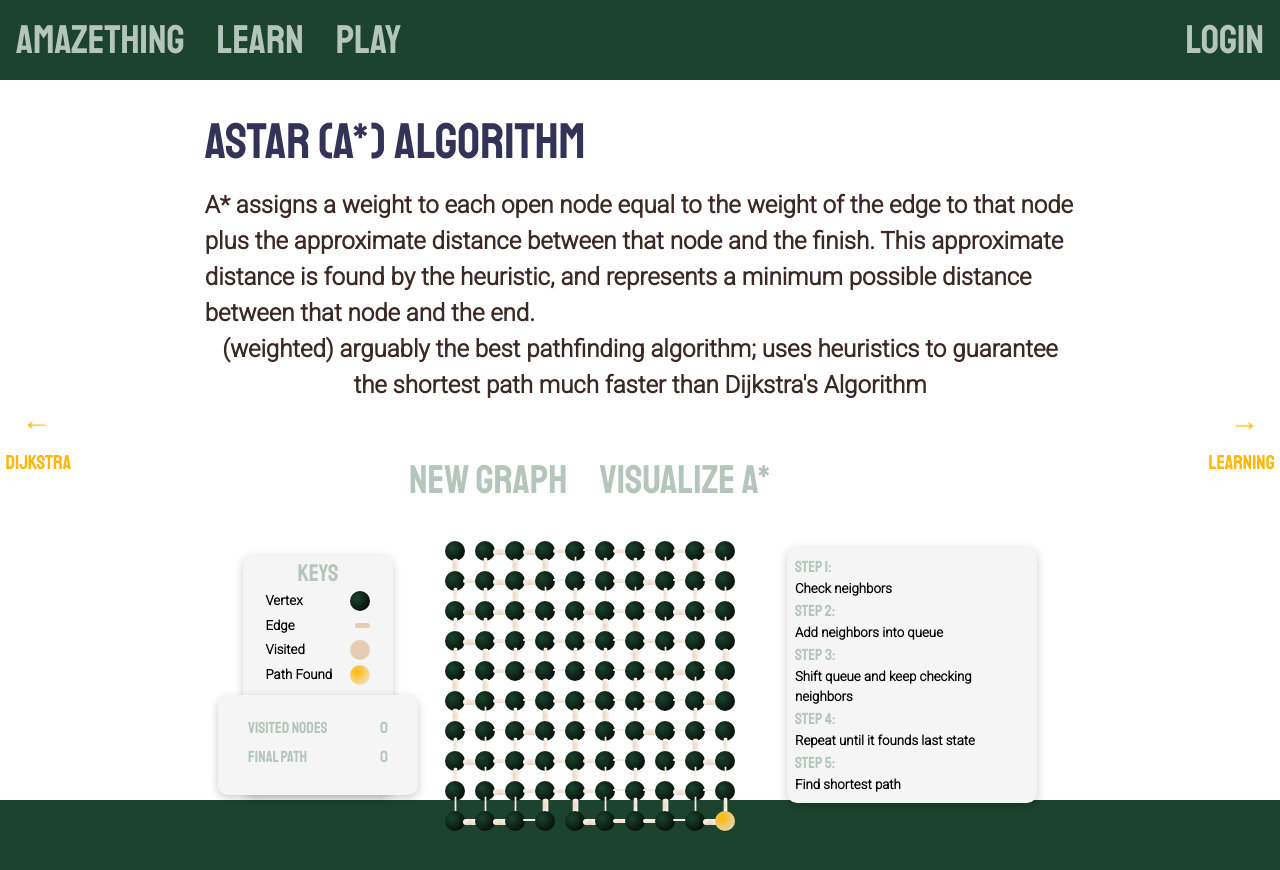
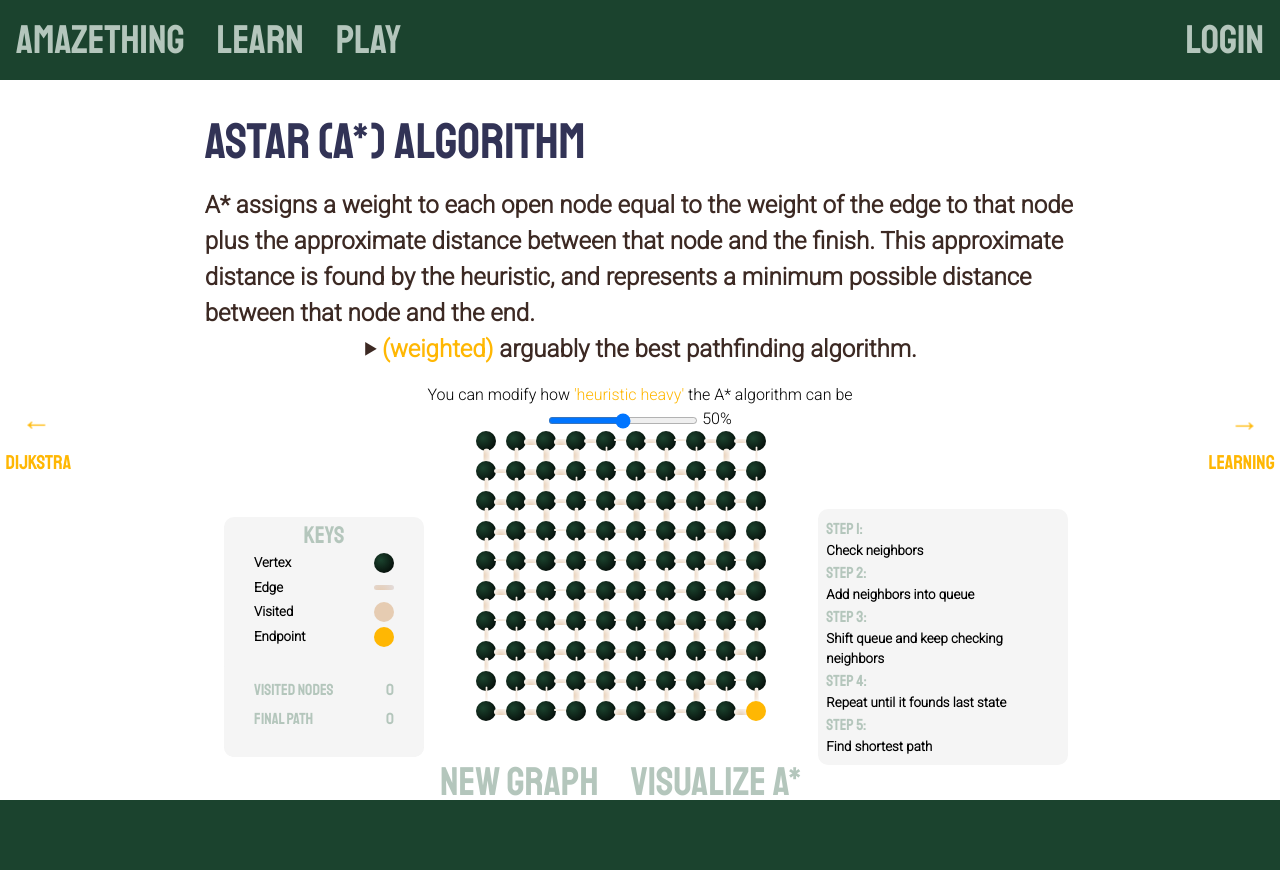
Before and after one commit to vadim-nest/aMAZEthing, a React (Vite) app in the folder Client/: page /learning/aStarLesson in a window 1280 px wide. Shown: the top 870 px of the page. After the commit the page ends 843 px from the top, so only its background shows below. Built offline with nearby package versions, Linux system fonts and the light colour scheme; no server answers.

Commit message:
style(add astar range input): range input

```diff
--- a/Client/src/components/pathfindingLessons/aStar.tsx
+++ b/Client/src/components/pathfindingLessons/aStar.tsx
@@ -14,6 +14,7 @@ function AStarLesson() {
   const [clicked, setClicked] = useState(false);
   const [width] = useState(10);
   const [end, setEnd] = useState<any>(width * width - 1);
+  const [heuristicValue,setHeuristic] = useState(50)
   let steps = [
     "Check neighbors",
     "Add neighbors into queue",
@@ -39,7 +40,7 @@ function AStarLesson() {
       end ? end : width * width,
       "aStar",
       width,
-      10
+      heuristicValue
     ); //TODO - ADD heuristic value as slider
     if (aStarVisualpaths) {
       setStats({
@@ -74,34 +75,33 @@ function AStarLesson() {
             end.
           </p>
           <p className="explanation-text centered-text">
-            (weighted) arguably the best pathfinding algorithm; uses heuristics
-            to guarantee the shortest path much faster than Dijkstra's Algorithm
+          ‣  <span className="yellow-learning">(weighted)</span> arguably the best pathfinding algorithm.
           </p>
         </div>
+        <div className="heuristicDiv">
+        {heuristicValue < 15 ? <p>A* acts as <span className="yellow-learning">Dijkstra</span>, just taking the weights into account</p>
+          :
+          heuristicValue > 95 ? <p>A* is totally <span className="yellow-learning">heuristic</span>, not taking care of the weights but distance to the Endpoint</p>
+          :
+          <p>You can modify how <span className="yellow-learning">'heuristic heavy'</span> the A* algorithm can be</p>
+          }
+        <label>
+        <input
+            type="range"
+            name="heuristic-range"
+            value={heuristicValue}
+            min="0"
+            max="100"
+            onChange={(e:any) => {
+              setHeuristic(e.target.value)
+            }}
+          />
+          {'     '}{heuristicValue}%
+          </label>
+          </div>
         <div className="visualization-wrapper">
           <MapKeys stats={stats}></MapKeys>
           <div className="lesson-wrapper">
-          <div className="buttons-pos">
-          <button
-            className={clicked ? "button disabled" : "button"}
-            disabled={clicked}
-            onClick={() => {
-              newGraph();
-            }}
-          >
-            NEW Graph
-          </button>
-          <button
-            className={clicked ? "button disabled" : "button"}
-            disabled={clicked}
-            onClick={() => {
-              // setClicked(true);
-              aStar();
-            }}
-          >
-            Visualize A*
-          </button>
-        </div>
 
           <div id="myCanvas">
             <div
@@ -124,6 +124,27 @@ function AStarLesson() {
                 ))}
                 </div>
             </div>
+            <div className="buttons-pos">
+          <button
+            className={clicked ? "button disabled" : "button"}
+            disabled={clicked}
+            onClick={() => {
+              newGraph();
+            }}
+          >
+            NEW Graph
+          </button>
+          <button
+            className={clicked ? "button disabled" : "button"}
+            disabled={clicked}
+            onClick={() => {
+              // setClicked(true);
+              aStar();
+            }}
+          >
+            Visualize A*
+          </button>
+        </div>
           </div>
           <StepsPath steps={steps}></StepsPath>
         </div>
--- a/Client/src/components/pathfindingLessons/bfsLesson.tsx
+++ b/Client/src/components/pathfindingLessons/bfsLesson.tsx
@@ -8,15 +8,19 @@ import Pagination from "../learning/pagination";
 import MapKeys from "./map-keys";
 import StepsPath from "./stepsPath";
 
-
-
 function BfsLesson() {
-  const [stats,setStats] = useState({visited:0,path:0})
+  const [stats, setStats] = useState({ visited: 0, path: 0 });
   const [graph, setGraph] = useState<any>();
   const [clicked, setClicked] = useState(false);
   const [width] = useState(10);
   const [end, setEnd] = useState<any>(width * width - 1);
-  let steps = ['Check neighbors','Add neighbors into queue','Shift queue and keep checking neighbors','Repeat until it founds last state','Find shortest path'];
+  let steps = [
+    "Check neighbors",
+    "Add neighbors into queue",
+    "Shift queue and keep checking neighbors",
+    "Repeat until it founds last state",
+    "Find shortest path",
+  ];
   useEffect(() => {
     newGraph();
   }, []);
@@ -25,13 +29,16 @@ function BfsLesson() {
     const newgraph = generateConnectedGraph(width, width, true);
     newgraph.removeUnweightedEdges();
     setGraph(newgraph);
-    setStats({visited:0,path:0})
+    setStats({ visited: 0, path: 0 });
   }
 
   async function bfs() {
     const BFSVisualpaths = graph.findPath(0, end, "vbfs");
     if (BFSVisualpaths) {
-      setStats({visited:BFSVisualpaths.visited.length,path:BFSVisualpaths.path.length})
+      setStats({
+        visited: BFSVisualpaths.visited.length,
+        path: BFSVisualpaths.path.length,
+      });
       let path: any = Array.from(BFSVisualpaths.visited);
       console.log("PATH", path);
       await showPath(path, true);
@@ -59,33 +66,13 @@ function BfsLesson() {
             before moving on to nodes at the next depth level.
           </p>
           <p className="explanation-text centered-text">
-            (unweighted) guarantees the shortest path
+            ‣  <span className="yellow-learning">(unweighted)</span> guarantees the shortest path.
           </p>
         </div>
 
         <div className="visualization-wrapper">
           <MapKeys stats={stats}></MapKeys>
           <div className="lesson-wrapper">
-            <div className="buttons-pos">
-              <button
-                className={clicked ? "button disabled" : "button"}
-                onClick={() => {
-                  newGraph();
-                }}
-              >
-                NEW Graph
-              </button>
-              <button
-                className={clicked ? "button disabled" : "button"}
-                disabled={clicked}
-                onClick={() => {
-                  //setClicked(true);
-                  bfs();
-                }}
-              >
-                Visualize bfs
-              </button>
-            </div>
             <div id="myCanvas">
               <div
                 className="graph-vertices"
@@ -107,8 +94,28 @@ function BfsLesson() {
                   ))}
               </div>
             </div>
+            <div className="buttons-pos">
+              <button
+                className={clicked ? "button disabled" : "button"}
+                onClick={() => {
+                  newGraph();
+                }}
+              >
+                NEW Graph
+              </button>
+              <button
+                className={clicked ? "button disabled" : "button"}
+                disabled={clicked}
+                onClick={() => {
+                  //setClicked(true);
+                  bfs();
+                }}
+              >
+                Visualize
+              </button>
+            </div>
           </div>
-            <StepsPath steps={steps}></StepsPath>
+          <StepsPath steps={steps}></StepsPath>
         </div>
       </div>
     </Pagination>
--- a/Client/src/components/pathfindingLessons/dfsLesson.tsx
+++ b/Client/src/components/pathfindingLessons/dfsLesson.tsx
@@ -68,34 +68,14 @@ function DfsLesson() {
             unexplored path, and then explores it.
           </p>
           <p className="explanation-text centered-text">
-            (unweighted) a very bad algorithm for pathfinding; does not
-            guarantee the shortest path
+          ‣   <span className="yellow-learning">(unweighted)</span> a very bad algorithm for pathfinding; does not
+            guarantee the shortest path.
           </p>
         </div>
         <div className="visualization-wrapper">
           <MapKeys stats={stats}></MapKeys>
           <div className="lesson-wrapper">
-            <div className="buttons-pos">
-              <button
-                className={clicked ? "button disabled" : "button"}
-                disabled={clicked}
-                onClick={() => {
-                  newGraph();
-                }}
-              >
-                NEW Graph
-              </button>
-              <button
-                className={clicked ? "button disabled" : "button"}
-                disabled={clicked}
-                onClick={() => {
-                  //setClicked(true);
-                  dfs();
-                }}
-              >
-                Visualize DFS
-              </button>
-            </div>
+
             <div id="myCanvas">
               <div
                 className="graph-vertices"
@@ -117,6 +97,27 @@ function DfsLesson() {
                   ))}
               </div>
             </div>
+            <div className="buttons-pos">
+              <button
+                className={clicked ? "button disabled" : "button"}
+                disabled={clicked}
+                onClick={() => {
+                  newGraph();
+                }}
+              >
+                NEW Graph
+              </button>
+              <button
+                className={clicked ? "button disabled" : "button"}
+                disabled={clicked}
+                onClick={() => {
+                  //setClicked(true);
+                  dfs();
+                }}
+              >
+                Visualize
+              </button>
+            </div>
           </div>
           <StepsPath steps={steps}></StepsPath>
         </div>
--- a/Client/src/components/pathfindingLessons/dijkstraLesson.tsx
+++ b/Client/src/components/pathfindingLessons/dijkstraLesson.tsx
@@ -66,34 +66,14 @@ function DijkstraLesson() {
             all other nodes.
           </p>
           <p className="explanation-text centered-text">
-            (weighted) the father of pathfinding algorithms; guarantees the
-            shortest path
+          ‣   <span className="yellow-learning">(weighted)</span> the father of pathfinding algorithms; guarantees the
+            shortest path.
           </p>
         </div>
         <div className="visualization-wrapper">
           <MapKeys stats={stats}></MapKeys>
           <div className="lesson-wrapper">
-            <div className="buttons-pos">
-              <button
-                className={clicked ? "button disabled" : "button"}
-                disabled={clicked}
-                onClick={() => {
-                  newGraph();
-                }}
-              >
-                NEW Graph{" "}
-              </button>
-              <button
-                className={clicked ? "button disabled" : "button"}
-                disabled={clicked}
-                onClick={() => {
-                  // setClicked(true);
-                  dijkstra();
-                }}
-              >
-                Visualize Dijkstra
-              </button>
-            </div>
+
             <div id="myCanvas">
               <div
                 className="graph-vertices"
@@ -115,6 +95,27 @@ function DijkstraLesson() {
                   ))}
               </div>
             </div>
+            <div className="buttons-pos">
+              <button
+                className={clicked ? "button disabled" : "button"}
+                disabled={clicked}
+                onClick={() => {
+                  newGraph();
+                }}
+              >
+                NEW Graph
+              </button>
+              <button
+                className={clicked ? "button disabled" : "button"}
+                disabled={clicked}
+                onClick={() => {
+                  // setClicked(true);
+                  dijkstra();
+                }}
+              >
+                Visualize
+              </button>
+            </div>
           </div>
           <StepsPath steps={steps}></StepsPath>
         </div>
--- a/Client/src/components/pathfindingLessons/map-keys.tsx
+++ b/Client/src/components/pathfindingLessons/map-keys.tsx
@@ -24,7 +24,7 @@ function MapKeys({stats}:{
               <div className="edge-key-visited" ></div>
             </div>
             <div className="flex-row">
-              <h5>Path Found</h5>
+              <h5>Endpoint</h5>
               <div className="edge-key-path" ></div>
             </div>
             <PathStatistics stats={stats}></PathStatistics>
--- a/Client/src/css/graphVertex.css
+++ b/Client/src/css/graphVertex.css
@@ -8,8 +8,12 @@
     z-index:20;
 }
 
+.vertex:hover{
+    cursor: pointer;
+}
 .selectedEndVertex{
-    background: radial-gradient(circle at 7px 7px,var(--yellow), #DDD);
+    /* background: radial-gradient(circle at 7px 7px,var(--yellow), #DDD); */
+    background: var(--yellow);
 }
 
 .edge{
@@ -22,10 +26,10 @@
 
 .edge-key{
     display: inline;
-    width:15px;
+    width:20px;
     height: 5px;
     border-radius: 3px;
-    background-color: var(--sand);
+    background: radial-gradient(circle at 7px 7px,var(--sand), rgb(226, 220, 220));
 }
 .edge-key-visited{
     position: relative;
@@ -42,7 +46,7 @@
     width:20px;
     height:20px;
     border-radius: 50%;
-    background: radial-gradient(circle at 7px 7px,var(--yellow), #EEE);
+    background: var(--yellow);
     z-index:20;
 }
 .vertical{
--- a/Client/src/css/sorting.css
+++ b/Client/src/css/sorting.css
@@ -23,7 +23,7 @@
   display: flex;
   flex-direction: column;
   align-items: center;
-  justify-content: space-between;
+  justify-content: space-around;
 }
 
 
@@ -34,10 +34,10 @@
   align-items: center;
   flex-direction: column;
   cursor: default;
-  margin-bottom: 100px;
 }
 
 .visualization-wrapper{
+  width:65vw;
   position: relative;
   display: flex;
   align-items: center;
@@ -46,9 +46,9 @@
 
 .map-keys{
   min-height:200px;
-  max-width:150px;
+  max-width:300px;
   background-color: whitesmoke;
-  box-shadow: 0 3px 10px rgb(0 0 0 / 0.2);
+  /* box-shadow: 0 3px 10px rgb(0 0 0 / 0.2); */
   border-radius: 10px;
   display:flex;
   justify-content: flex-start;
@@ -65,7 +65,7 @@
   align-items: flex-start;
   flex-direction: column;
   background-color: whitesmoke;
-  box-shadow: 0 3px 10px rgb(0 0 0 / 0.2);
+  /* box-shadow: 0 3px 10px rgb(0 0 0 / 0.2); */
   padding: 1%;
 }
 
@@ -85,7 +85,7 @@
   min-height:100px;
   min-width:200px;
   background-color: whitesmoke;
-  box-shadow: 0 3px 10px rgb(0 0 0 / 0.2);
+  /* box-shadow: 0 3px 10px rgb(0 0 0 / 0.2); */
   border-radius: 10px;
   margin-top: 5px;
   display:flex;
@@ -94,6 +94,12 @@
   flex-direction: column;
 }
 
+.heuristicDiv{
+  display: flex;
+  justify-content: flex-start;
+  align-items: center;
+  flex-direction: column;
+}
 
 .lesson-wrapper h1 {
   font-size: 50px;
@@ -115,6 +121,7 @@
   height: 300px;
   width: inherit;
 }
+
 
 .array {
   display:flex;
```
Also changed, not shown: Client/src/utils/functionalities.ts (+6 -6 lines).
